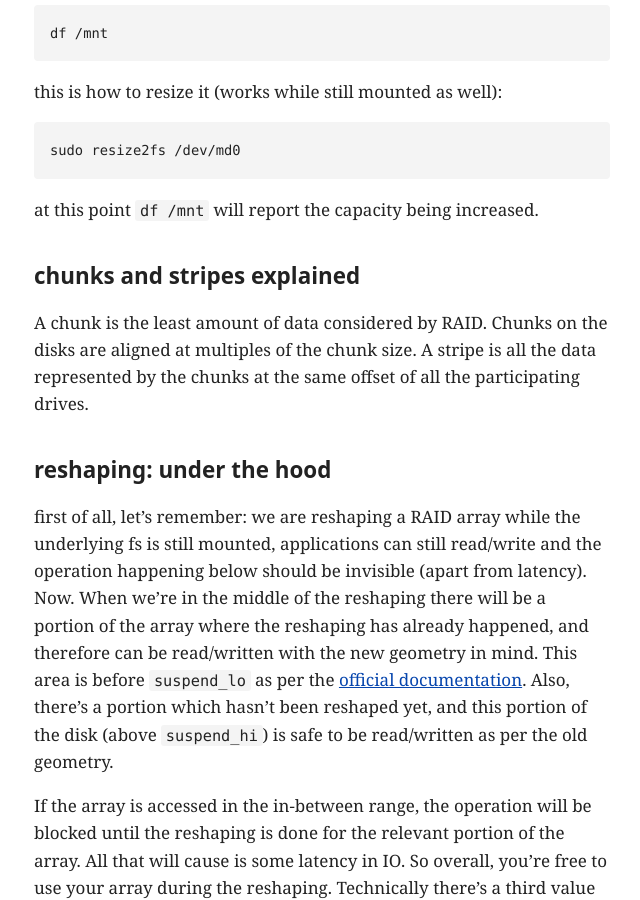
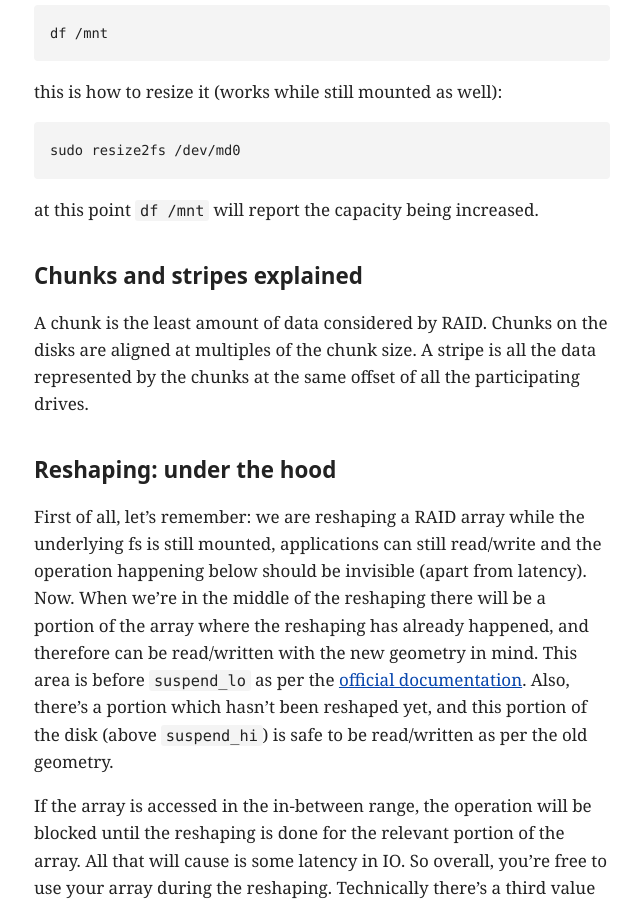
Before and after one commit to imrepentek/imrepentek.github.io, a Jekyll site: the page built from _posts/2026-05-12-mdadm-reshape-backup-file.md, in a window 1280 px wide and 900 px high, scrolled down 1768 px. Shown: the whole window, without its empty margins (318-958 px from the left). Built offline with Jekyll 4.4.1, drawn with Linux system fonts in a browser that asks for light colours; some of the changed text lies outside the part shown.

Commit message:
minimal typo fixes

````diff
--- a/_posts/2026-05-12-mdadm-reshape-backup-file.md
+++ b/_posts/2026-05-12-mdadm-reshape-backup-file.md
@@ -59,10 +59,11 @@
 ```
 at this point `df /mnt` will report the capacity being increased.
 
-## chunks and stripes explained
+## Chunks and stripes explained
 A chunk is the least amount of data considered by RAID. Chunks on the disks are aligned at multiples of the chunk size. A stripe is all the data represented by the chunks at the same offset of all the participating drives.
-## reshaping: under the hood
-first of all, let's remember: we are reshaping a RAID array while the underlying fs is still mounted, applications can still read/write and the operation happening below should be invisible (apart from latency). Now. When we're in the middle of the reshaping there will be a portion of the array where the reshaping has already happened, and therefore can be read/written with the new geometry in mind. This area is before `suspend_lo` as per the [official documentation](https://github.com/torvalds/linux/blob/master/Documentation/admin-guide/md.rst). Also, there's a portion which hasn't been reshaped yet, and this portion of the disk (above `suspend_hi`) is safe to be read/written as per the old geometry.
+
+## Reshaping: under the hood
+First of all, let's remember: we are reshaping a RAID array while the underlying fs is still mounted, applications can still read/write and the operation happening below should be invisible (apart from latency). Now. When we're in the middle of the reshaping there will be a portion of the array where the reshaping has already happened, and therefore can be read/written with the new geometry in mind. This area is before `suspend_lo` as per the [official documentation](https://github.com/torvalds/linux/blob/master/Documentation/admin-guide/md.rst). Also, there's a portion which hasn't been reshaped yet, and this portion of the disk (above `suspend_hi`) is safe to be read/written as per the old geometry.
 
 If the array is accessed in the in-between range, the operation will be blocked until the reshaping is done for the relevant portion of the array. All that will cause is some latency in IO. So overall, you're free to use your array during the reshaping. Technically there's a third value at play here as well: `reshape position` telling exactly up until which point in the array the new geometry should be considered. This value obviously cannot be outside the range discussed earlier. (In case of RAID0 slightly different mechanics are used, meaning the suspend_ values are omitted completely.)
 
@@ -74,7 +75,7 @@
 
 In essence early during reshape in case of a system crash there would be an uncertainty whether we have the old data in place, or the new one. This uncertainty is cleared up by the backup file: in case of a system crash we need to be able to restore to a known state and resume reshaping from there. That's what the backup data is for.
 
-But in the scenario I'm in something even more clever happened: this is what I've seen mid-reshape:
+But in the scenario I'm in, something even more clever happened: this is what I've seen mid-reshape:
 ```
 $ sudo mdadm --examine /dev/sdb1
 [...]
@@ -95,7 +96,7 @@
 ```
 this limits the syncing to 10 kibibytes per second. Choosing such a small number only makes sense if you want to have enough time to inspect a small array during reshaping.
 
-## reshaping from RAID5 to RAID6
+## Reshaping from RAID5 to RAID6
 Losing two disks is less probable than losing one, and RAID6 protects against two disk failures, so now we're reshaping from RAID5 to RAID6 by adding a new drive. So we're going from RAID5 with four drives to RAID6 with five drives, more redundancy, usable capacity won't change:
 ```
 sudo parted /dev/sdf --script mklabel gpt mkpart primary 1MiB 100% set 1 raid on
@@ -113,7 +114,7 @@
 sudo mdadm --grow /dev/md0 --chunk=256 --backup-file=/root/md0-reshape.bak
 ```
 the backup file contains a safe backup/resume point from where the system is able to continue reshaping. That means: the file should be available after reboot without `md0` being online. My `/root` directory here survives reboots, and is outside `md0`, so it's a safe place for the backup.
-when examining the drives you'll see something like this:
+When examining the drives you'll see something like this:
 ```
   Reshape pos'n : 39936 (39.00 MiB 40.89 MB)
   New Chunksize : 256K
@@ -137,7 +138,7 @@
 sudo e2fsck -f /dev/md0
 sudo resize2fs -M /dev/md0
 ```
-now at this step the ext2 fs was larger than the theoretical capacity of the reduced array, which I don't understand, given we started with 2+1 drives, and we're reducing to 2+2 drives, maybe resize2fs made metadata to grow, and now it doesn't want to shrink it back, but anyhow I just recreated the test data with smaller size
+now at this step the ext4 fs was larger than the theoretical capacity of the reduced array, which I don't understand, given we started with 2+1 drives, and we're reducing to 2+2 drives, maybe resize2fs made metadata to grow, and now it doesn't want to shrink it back, but anyhow I just recreated the test data with smaller size
 ```
 $ sudo mdadm --grow /dev/md0 --raid-devices=4 --backup-file=/root/md0-reshape.bak
 mdadm: this change will reduce the size of the array.
@@ -155,7 +156,8 @@
 ```
 so in this case we know for sure the backup file is used this time, and we couldn't have gotten away without it. The backup file is safe to delete when the reshaping is done (as reported by `cat /proc/mdstat`).
 
-## things I'd do differently in production
+## Things I'd do differently in production
 Given that I worked with virtual HDDs there was no point in doing SMART tests, but with real physical hardware it would be wise to do a full SMART test on each drive before doing anything. Also, given the fact that reshaping took place in minutes after creation, I was confident that the array has no latent issues yet. In production, you'd rarely reshape an array minutes after its creation. I'd want to scrub after the SMART tests are done. If there's anything surfacing during SMART tests or scrubbing, the array is still in a known good state, much easier to deal with it now than during (or after) reshaping.
+
 # What did we learn?
 We learned that in modern linux the backup file is superfluous in most of the cases. We've also seen a case where the lack of backup file was accepted, but reshaping stalled when the array was online. Therefore we learned that even if it might be unnecessary, having that file won't hurt. We learned that mdadm in some cases is able to do some clever tricks to avoid the necessity of backing up at all, in other cases the backup data is hidden away in unused portions of the underlying partitions. And we've seen that during shrinking the presence of a backup file is strictly necessary. Overall we've seen how mdadm makes reshape crash-safe across a variety of cases, sometimes via the backup file, sometimes by cleverer mechanisms that avoid needing one.
````
